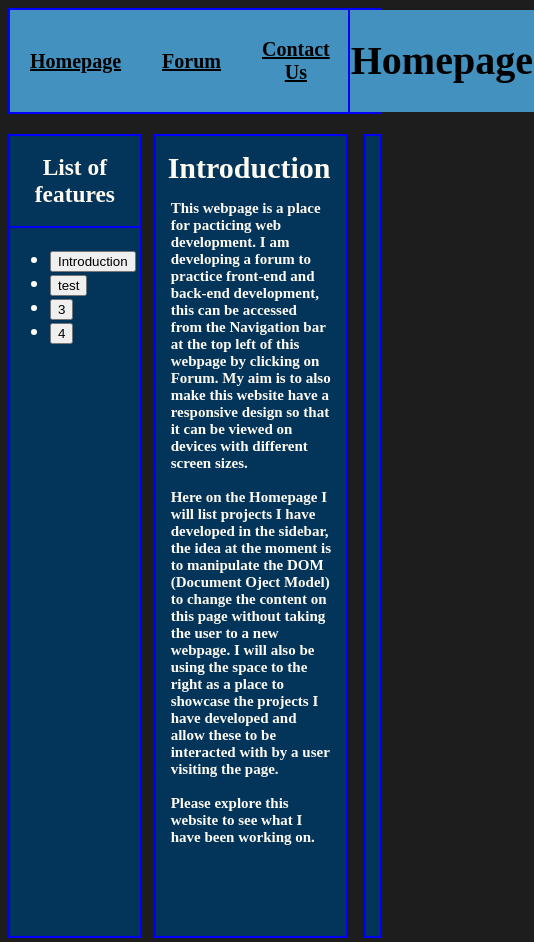
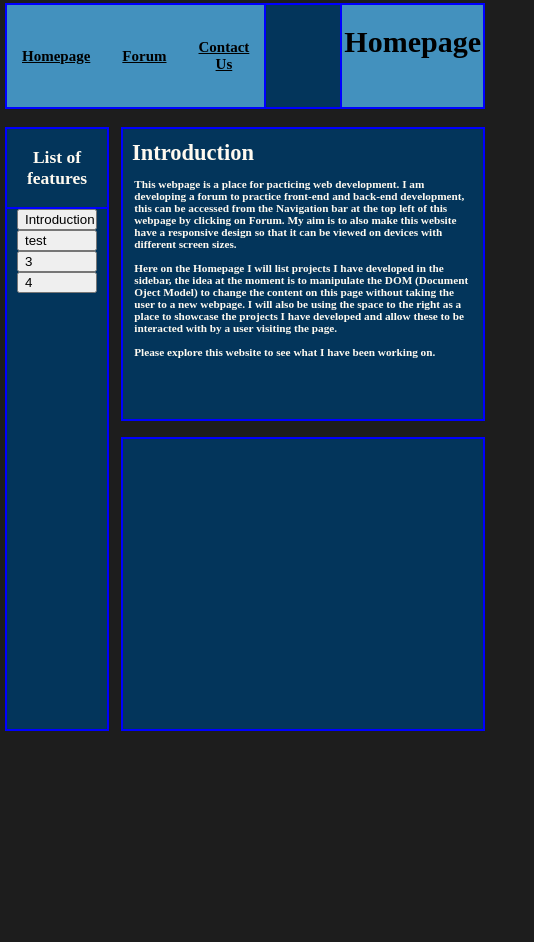
Before and after one commit to Harry-Heffer/Practice-Project, a plain HTML site: page Practice/index.html in a window 390 px wide. Shown: the whole page, 534 px wide, since content can reach past the window. After the commit the page ends 844 px from the top, so only its background shows below. Drawn offline with Linux system fonts and the light colour scheme.

Commit message:
Add files via upload

```diff
--- a/Practice/index.html
+++ b/Practice/index.html
@@ -3,6 +3,7 @@
 <html lang="en" xmlns="http://www.w3.org/1999/xhtml">
 <head>
     <meta charset="utf-8" />
+    <meta name="viewport" content="width=device-width, initial-scale=1" />
     <title>Homepage</title>
     <link href="./resources/style.css" rel="stylesheet" />
 </head>
@@ -14,6 +15,9 @@
                 <a href="">Forum</a>
                 <a href="">Contact Us</a>
             </div>
+            <div class="header-filler">
+
+            </div>
             <div class="page-title">
                 <h1>Homepage</h1>
             </div>
@@ -23,12 +27,10 @@
         <div class="container-main">
             <div class="sidebar">
                 <h3>List of features</h3>
-                <ul>
-                    <li><button id="intro">Introduction</button></li>
-                    <li><button id="test">test</button></li>
-                    <li><button id="">3</button></li>
-                    <li><button id="">4</button></li>
-                </ul>
+                <button id="intro">Introduction</button>
+                <button id="test">test</button>
+                <button id="">3</button>
+                <button id="">4</button>
             </div>
             <div id="main-body-description">
                 <h2 id="main-title">Introduction</h2>
--- a/Practice/resources/style.css
+++ b/Practice/resources/style.css
@@ -7,7 +7,19 @@ html {
     font-weight: 600;
 }
 
+body {
+    margin: 5px;
+}
+
 /* Header */
+
+header {
+    width: 100%;
+}
+
+.main {
+    width: 100%;
+}
 
 .container-header {
     display: grid;
@@ -15,8 +27,9 @@ html {
     align-items: center;
     justify-items: center;
     height: 102px;
-    background-color: #03355b;
-    border: 2px solid blue;
+    width: 100%;
+    min-width: 480px;
+    max-width: 100%;
 }
 
 .nav-main {
@@ -30,13 +43,23 @@ html {
     width: 100%;
     background-color: #4391be;
     border-right: 2px solid blue;
-
+    border: 2px solid blue;
 }
 
 .nav-main a {
     text-align: center;
     color: black;
     padding: 1em;
+}
+
+.header-filler {
+    background-color: #03355b;
+    border-top: 2px solid blue;
+    border-bottom: 2px solid blue;
+    grid-column: 2 / 3;
+    height: 100%;
+    width: 100%;
+    z-index: -1;
 }
 
 .page-title {
@@ -48,6 +71,7 @@ html {
     text-align: center;
     justify-self: end;
     color: black;
+    border: 2px solid blue;
 }
 
 /* Body */
@@ -61,6 +85,7 @@ html {
     position: center;
     gap: 20px;
     min-height: 40em;
+    width: 100%;
 }
 
 .sidebar {
@@ -79,12 +104,20 @@ html {
     margin: 0px;
 }
 
-.sidebar ul li {
+.sidebar ul button {
+    text-align: left;
+    list-style: none;
+    margin: 0px;
+}
+
+.sidebar button {
+    width: 80px;
     text-align: left;
 }
 
-.sidebar a:hover {
+.sidebar button:hover {
     background-color: #4391be;
+    border-radius: 3px 4px;
 }
 
 #main-body-description {
@@ -94,6 +127,8 @@ html {
     width: 100%;
     height: 100%;
     justify-self: end;
+    min-width: 534px;
+    max-width: 100%;
 }
 
 #main-body-description p {
@@ -112,4 +147,41 @@ html {
     width: 100%;
     height: 100%;
     justify-self: end;
+    min-width: 534px;
+    max-width: 100%;
 }
+
+@media only screen and (max-width: 1227px) {
+    html {
+        font-size: 15px;
+    }
+
+    .container-main {
+        grid-template-columns: 1fr 4fr;
+        grid-template-rows: 1fr 1fr;
+        width: 100%;
+    }
+
+    .sidebar {
+        grid-column: 1 / 2;
+        grid-row: 1 / 3;
+        min-width: 96px;
+    }
+
+    #main-body-description {
+        grid-column: 2 / 3;
+        grid-row: 1 / 2;
+    }
+
+    #main-body-showcase {
+        grid-column: 2 / 3;
+        grid-row: 2 / 3;
+        overflow: hidden;
+    }
+
+    #main-body-description, #main-body-showcase {
+        min-width: 356px;
+        max-width: 100%;
+        min-height: 50%;
+    }
+}
```
